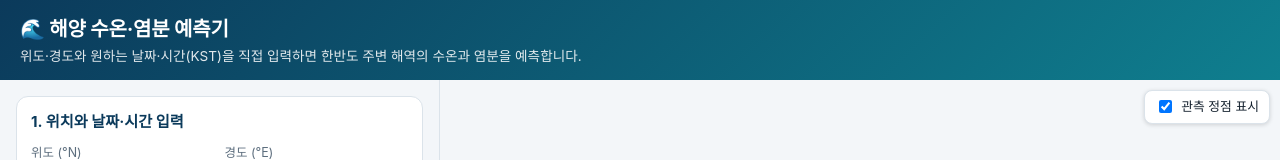
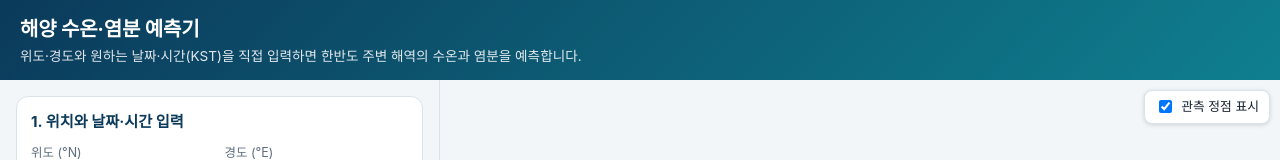
Before and after one commit to poqbok/4D-Ocean-Information-Generation-for-Inaccessible-water-2, a plain HTML site: page index.html in a window 1280 px wide. Shown: the top 160 px of the page. Drawn offline with nearby package versions, Linux system fonts and the light colour scheme.

Commit message:
Remove emoji from header title in index.html

```diff
--- a/index.html
+++ b/index.html
@@ -84,7 +84,7 @@ footer{padding:10px 20px;font-size:.75rem;color:var(--muted)}
 </head>
 <body>
 <header>
-  <h1>🌊 해양 수온·염분 예측기</h1>
+  <h1>해양 수온·염분 예측기</h1>
   <p>위도·경도와 원하는 날짜·시간(KST)을 직접 입력하면 한반도 주변 해역의 수온과 염분을 예측합니다.</p>
 </header>
 
```
